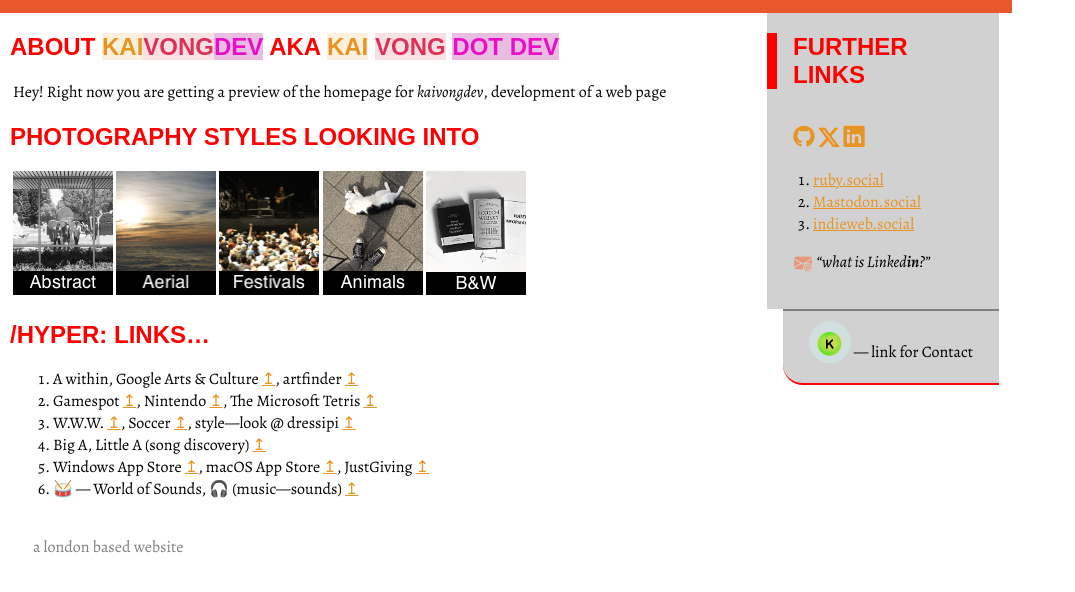
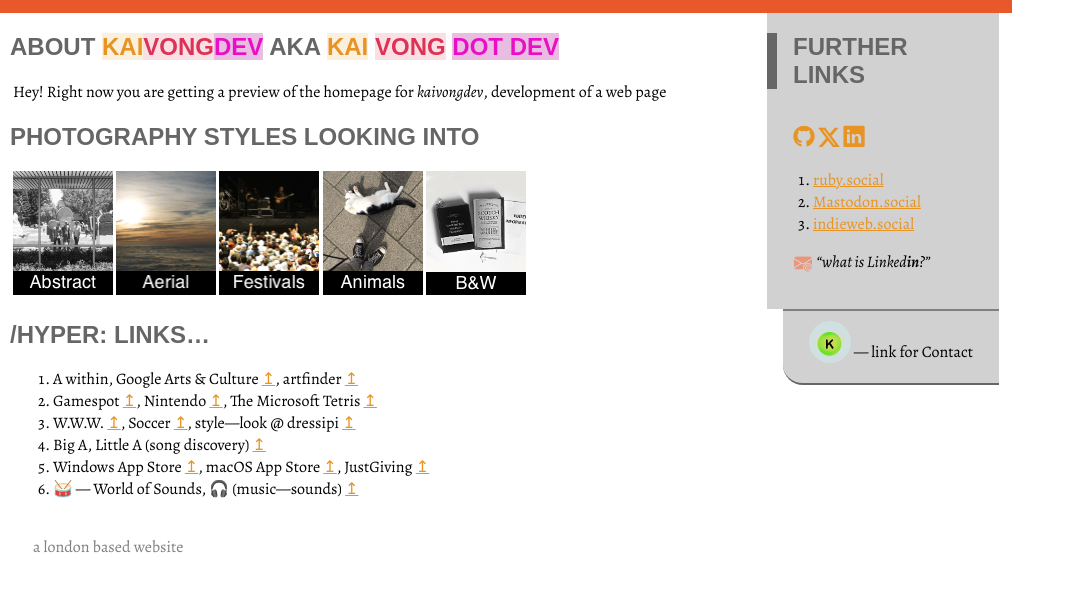
Before and after one commit to kaivongcom/kaivongcom.github.io, a PHP site: page / in a window 1280 px wide. Shown: the top 592 px of the page, without its empty margins (0-1075 px from the left). Run offline with PHP 8.4, Linux system fonts and the light colour scheme.

Commit message:
restyle page

```diff
--- a/index.html
+++ b/index.html
@@ -6,7 +6,7 @@
             <meta name="author" content="@kaivongdev / @crimsonkinda">
             <meta name="description" content="page on kaivong.com, kaivong.dev, kaichanvong.github.io">
             <meta name="viewport" content="width=640, initial-scale=1" />
-            <link href="https://kaivongcom.github.io/style-sheets/styles.css?version=202509" rel="stylesheet" type="text/css" >
+            <link href="https://kaivongcom.github.io/style-sheets/styles.css?version=202509" rel="stylesheet" type="text/css">
             <link href="https://kaivongcom.github.io/images/favicon.ico" rel="icon" type="image/x-icon">
             <link rel="preconnect" href="https://fonts.googleapis.com">
             <link rel="preconnect" href="https://fonts.gstatic.com" crossorigin>
--- a/style-sheets/styles.css
+++ b/style-sheets/styles.css
@@ -21,9 +21,9 @@ h2.headline2 .highlight3 { background-color: #E9BDE2; color: #EA0EC6; }
   width: 360px;
 }
 .headline2 {
-  border-left: 10px solid red;
+  border-left: 10px solid #666666;
   clear: both;
-  color: red;
+  color: #666666;
   font-family: arial;
   margin-left: -26px;
   padding-left: 16px;
@@ -51,7 +51,7 @@ h2.headline2 .highlight3 { background-color: #E9BDE2; color: #EA0EC6; }
   margin: 0;
   padding-top: 30px;
   border-top: 2px solid gray;
-  border-bottom: 2px solid red;
+  border-bottom: 2px solid #666;
   overflow: hidden;
   text-align: center;
 }
```
